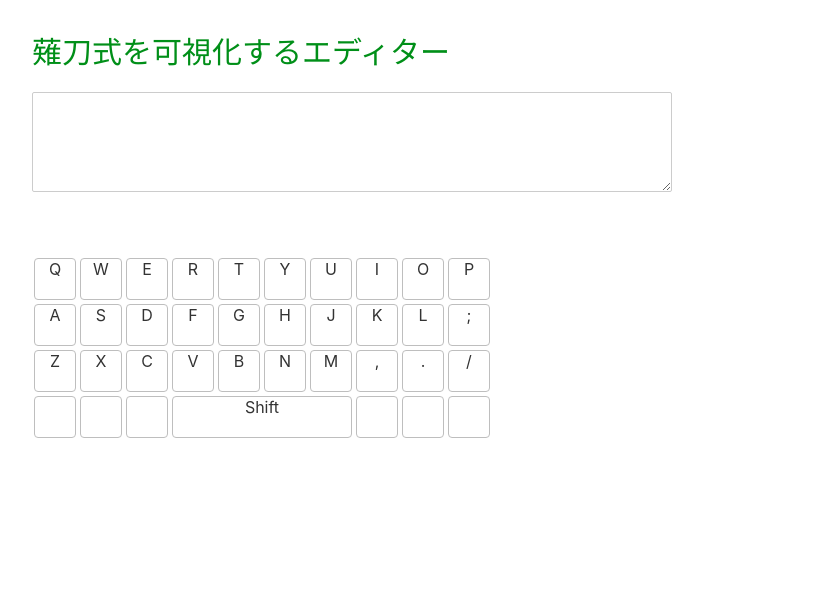
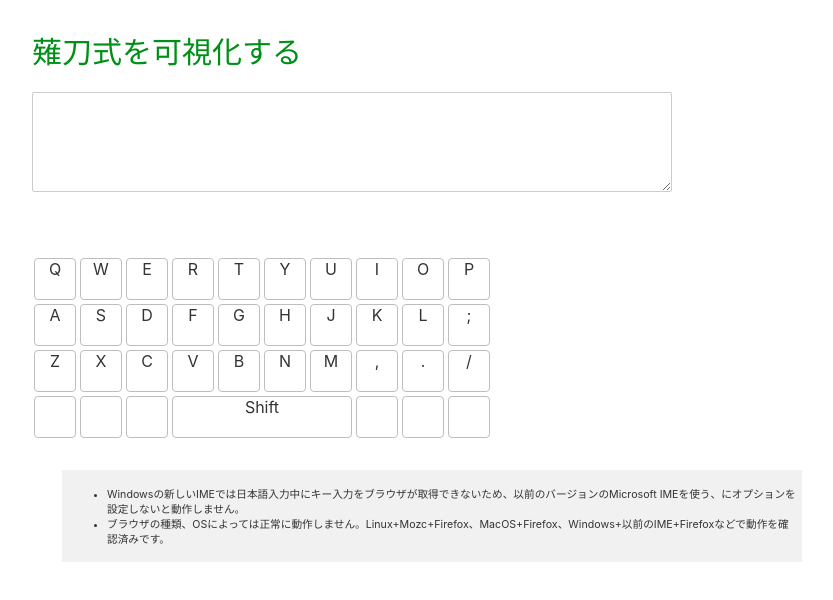
Before and after one commit to eswai/naginata_editor, a Svelte app: page / in a window 1280 px wide. Shown: the top 600 px of the page, without its empty margins (208-1041 px from the left). Built offline with nearby package versions, Linux system fonts and the light colour scheme.

Commit message:
注意書き

```diff
--- a/src/App.svelte
+++ b/src/App.svelte
@@ -270,7 +270,7 @@
 </script>
 
 <main>
-	<h1>薙刀式を可視化するエディター</h1>
+	<h1>薙刀式を可視化する</h1>
 	<textarea bind:value={text} on:keyup={handleType}></textarea>
 	<p class="stream" >
 		{#each kanatext as [kana, keys]}
@@ -284,6 +284,13 @@
 	</p>
 
 	<Keyboard highlight={highlight} />
+
+	<div class="note">
+		<ul>
+			<li>Windowsの新しいIMEでは日本語入力中にキー入力をブラウザが取得できないため、以前のバージョンのMicrosoft IMEを使う、にオプションを設定しないと動作しません。</li>
+			<li>ブラウザの種類、OSによっては正常に動作しません。Linux+Mozc+Firefox、MacOS+Firefox、Windows+以前のIME+Firefoxなどで動作を確認済みです。</li>
+		</ul>
+	</div>
 
 </main>
 
@@ -331,6 +338,13 @@
     	margin: 2px;
 	}
 
+	.note {
+		padding: 5px;
+		margin: 30px;
+		font-size: 8pt;
+		background-color: rgb(241, 241, 241);
+	}
+
 	@media (min-width: 640px) {
 		main {
 			max-width: 800px;
```
